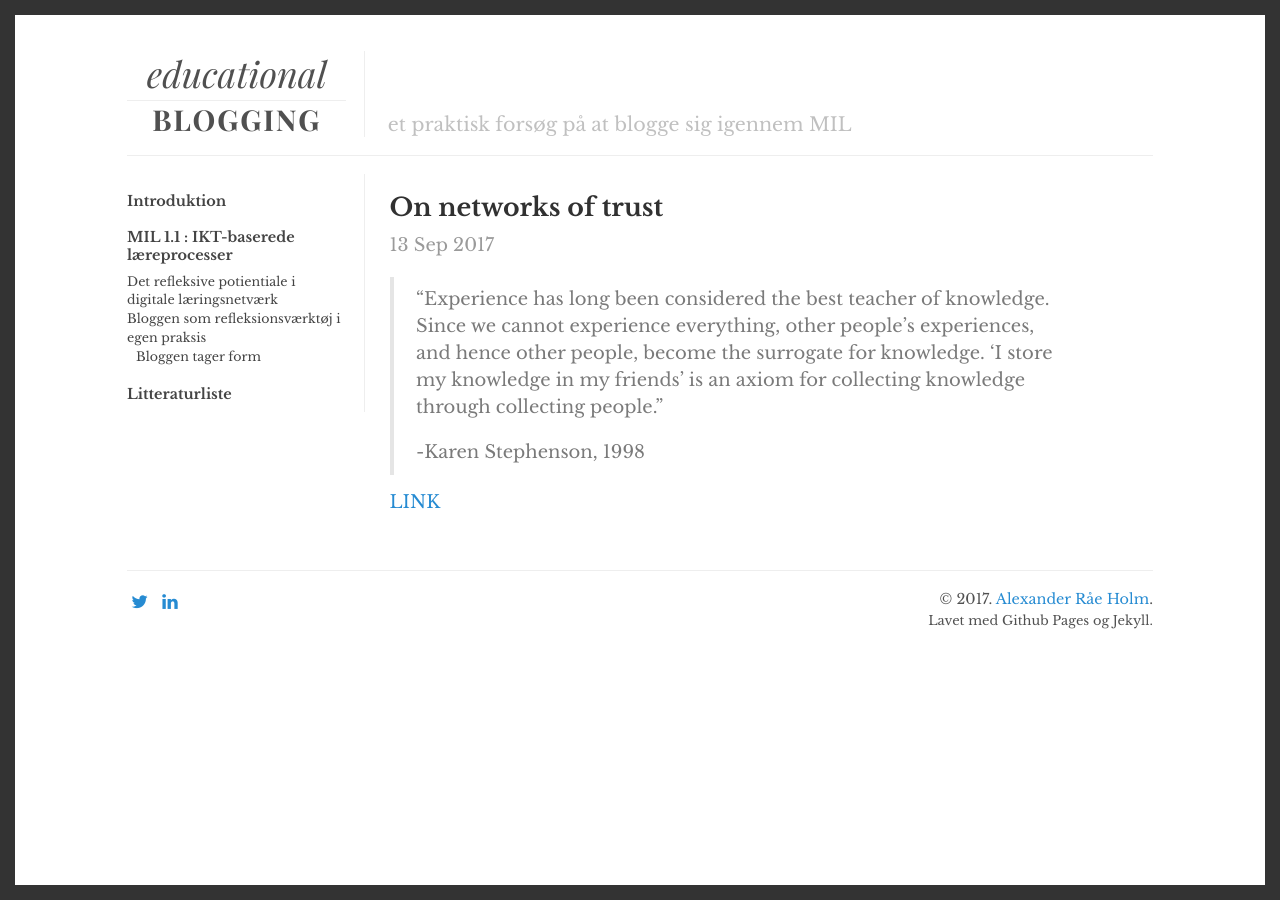
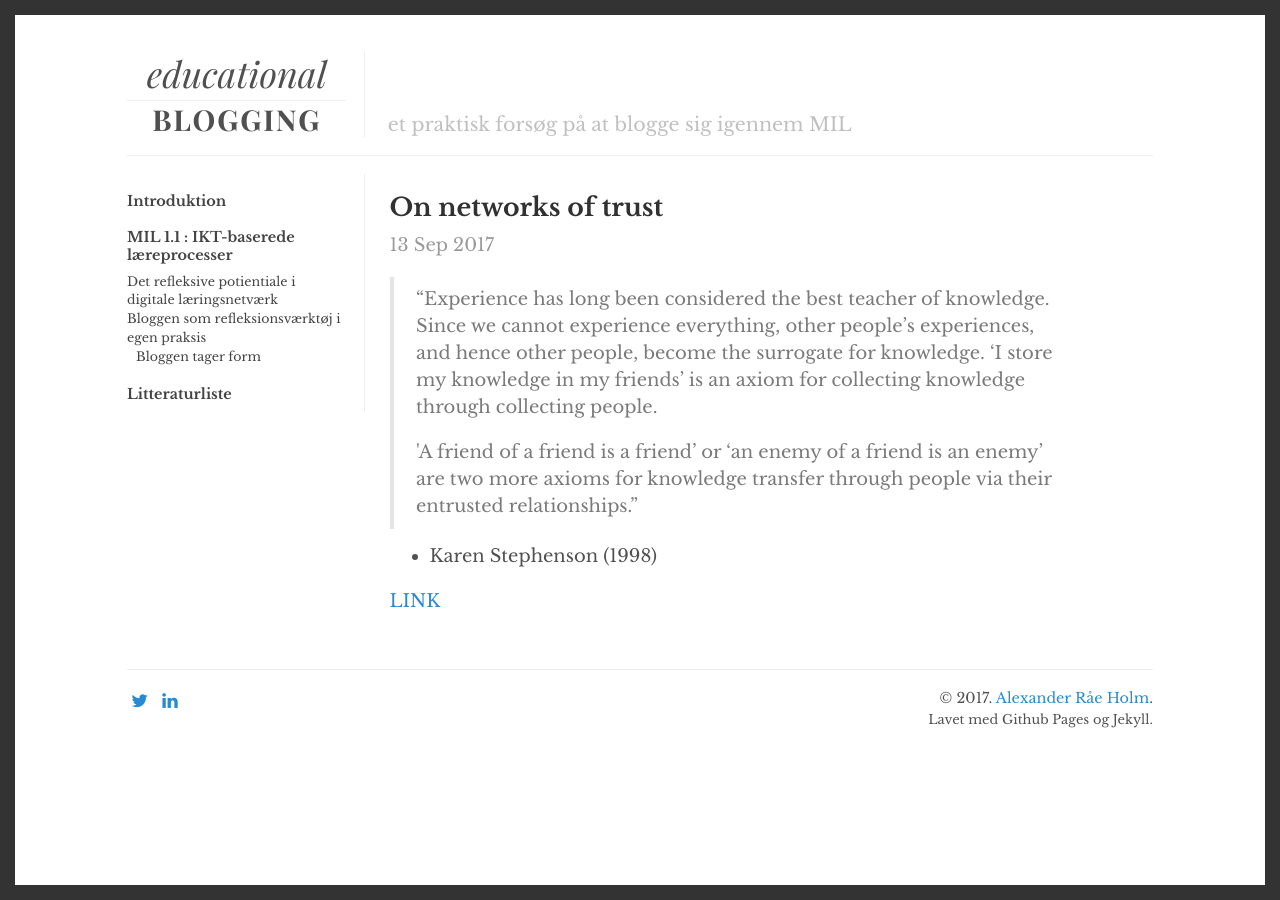
Before and after one commit to alexanderrae/educational-blogging, a Jekyll site: the page built from _capitulos/mil-1-dot-1/on-connectivism.markdown, in a window 1280 px wide. Built offline with Jekyll 4.4.1, drawn with Linux system fonts in a browser that asks for light colours.

Commit message:
Updated On Connectivism

```diff
--- a/_capitulos/mil-1-dot-1/on-connectivism.markdown
+++ b/_capitulos/mil-1-dot-1/on-connectivism.markdown
@@ -7,9 +7,10 @@ position: 2
 > “Experience has long been considered the best teacher of knowledge. Since we cannot
 > experience everything, other people’s experiences, and hence other people, become the
 > surrogate for knowledge. ‘I store my knowledge in my friends’ is an axiom for collecting
-> knowledge through collecting people.”
+> knowledge through collecting people.
 >
->
-> -Karen Stephenson, 1998
+> \'A friend of a friend is a friend' or 'an enemy of a friend is an enemy' are two more axioms for knowledge transfer through people via their entrusted relationships.”
+
+- Karen Stephenson (1998)
 
 [LINK](http://www.drkaren.us/pdfs/icf.pdf)
```
